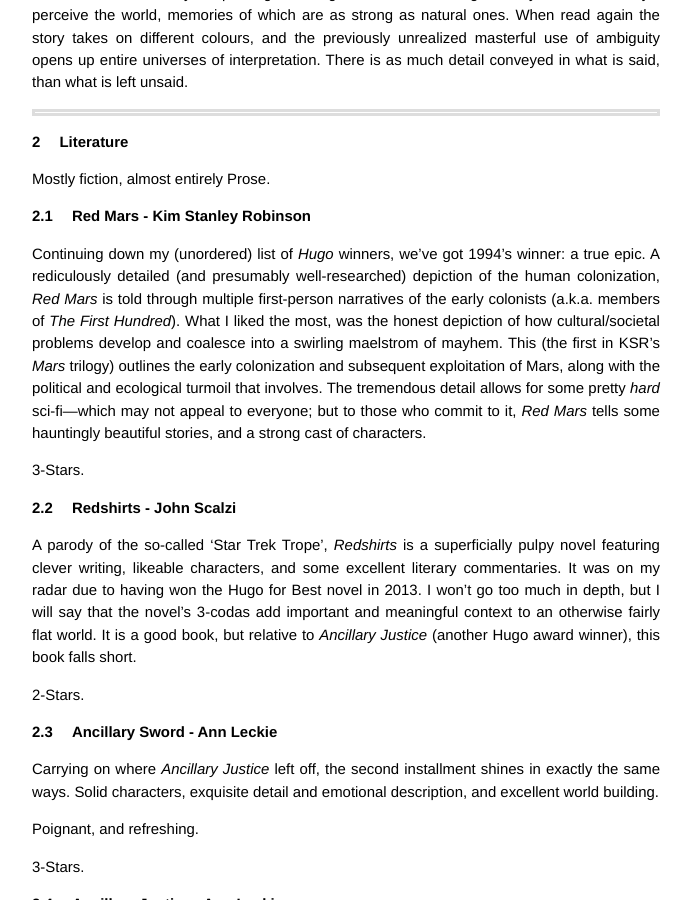
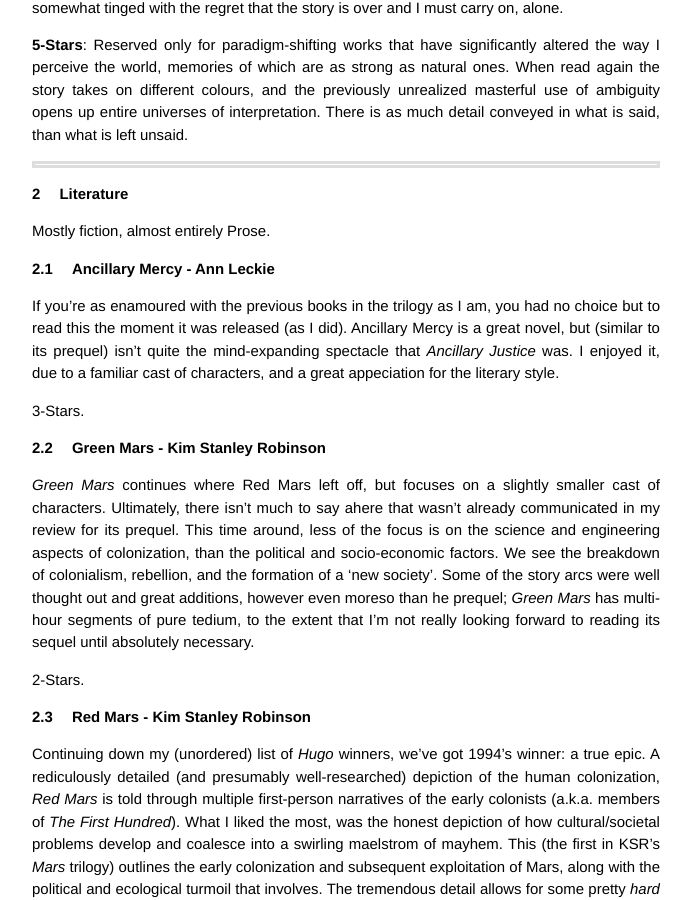
Before and after one commit to athuras/athuras.github.com, a Jekyll site: the page built from _posts/2014-08-06-Booklist.markdown, in a window 1280 px wide and 900 px high, scrolled down 2762 px. Shown: the whole window, without its empty margins (294-985 px from the left). Built offline with Jekyll 4.4.1, drawn with Linux system fonts in a browser that asks for light colours; comment, search, counter and statistics services are not loaded; some of the changed text lies outside the part shown.

Commit message:
added green mar, ancillary mercy

```diff
--- a/_posts/2014-08-06-Booklist.markdown
+++ b/_posts/2014-08-06-Booklist.markdown
@@ -40,6 +40,21 @@
 
 # Literature
 Mostly fiction, almost entirely Prose.
+
+## Ancillary Mercy - Ann Leckie
+If you're as enamoured with the previous books in the trilogy as I am, you had no choice but to read this the moment it was released (as I did).
+Ancillary Mercy is a great novel, but (similar to its prequel) isn't quite the mind-expanding spectacle that *Ancillary Justice* was.
+I enjoyed it, due to a familiar cast of characters, and a great appeciation for the literary style.
+
+3-Stars.
+
+## Green Mars - Kim Stanley Robinson
+*Green Mars* continues where Red Mars left off, but focuses on a slightly smaller cast of characters. Ultimately, there isn't much to say ahere that wasn't already communicated in my review for its prequel.
+This time around, less of the focus is on the science and engineering aspects of colonization, than the political and socio-economic factors.
+We see the breakdown of colonialism, rebellion, and the formation of a 'new society'.
+Some of the story arcs were well thought out and great additions, however even moreso than he prequel; *Green Mars* has multi-hour segments of pure tedium, to the extent that I'm not really looking forward to reading its sequel until absolutely necessary.
+
+2-Stars.
 
 ## Red Mars - Kim Stanley Robinson
 Continuing down my (unordered) list of *Hugo* winners, we've got 1994's winner: a true epic.
```
